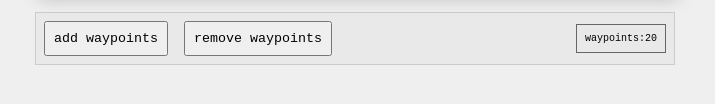
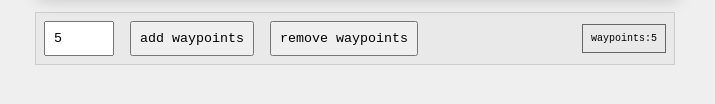
Before and after one commit to pekkarinen/mappy, a website with bundled scripts: page index.html in a window 1280 px wide. Both pictures are taken after a click on the button "add waypoints". Shown: the part 690-794 px from the top of the page, without its empty margins (285-1000 px from the left). Built offline with nearby package versions, Linux system fonts and the light colour scheme.

Commit message:
Add random item count. Shiny...

```diff
--- a/index.js
+++ b/index.js
@@ -104,7 +104,21 @@ const getRandomEmptySpace = (x, y) => {
   ];
 };
 
-const addRandomWaypoints = () => {
+const getRandomItems = (array, count) => {
+  const items = [];
+  const usedIndices = [];
+  while (items.length < count) {
+    const index = Math.floor(Math.random() * array.length);
+    const randomItem = array[index];
+    if (usedIndices.indexOf(index) === -1) {
+      usedIndices.push(index);
+      items.push(randomItem);
+    }
+  }
+  return items;
+};
+
+const addRandomWaypoints = (count = 5) => {
   const validLocs = mapArray
     .flatMap((row, y) =>
       row.map((column, x) =>
@@ -113,7 +127,7 @@ const addRandomWaypoints = () => {
     )
     .filter((coord) => coord !== null);
 
-  const treasures = lista.map((item) => {
+  const treasures = getRandomItems(lista, count).map((item) => {
     const victim = Math.floor(Math.random() * validLocs.length);
     const coords = getRandomEmptySpace(
       validLocs[victim].x,
@@ -139,10 +153,19 @@ const removeWaypoints = () => {
   const waypointUI = document.createElement("section");
   waypointUI.className = "waypoint-ui";
 
+  const waypointCount = document.createElement("input");
+  waypointCount.type = "number";
+  waypointCount.value = 5;
+  waypointCount.addEventListener("change", () => {
+    if (waypointCount.value > lista.length) waypointCount.value = lista.length;
+  });
+
+  waypointUI.append(waypointCount);
+
   const addButton = document.createElement("button");
   addButton.innerText = "add waypoints";
   addButton.addEventListener("click", () => {
-    addRandomWaypoints();
+    addRandomWaypoints(waypointCount.value);
     waypointCounter.innerText = map.waypoints.length;
   });
 
--- a/mappy.css
+++ b/mappy.css
@@ -40,9 +40,14 @@ body {
   align-items: flex-end;
 }
 
-button {
+button,
+input {
   padding: 0.5rem;
   font-family: monospace;
+}
+
+input[type="number"] {
+  width: 70px;
 }
 
 .waypoint-ui {
```
